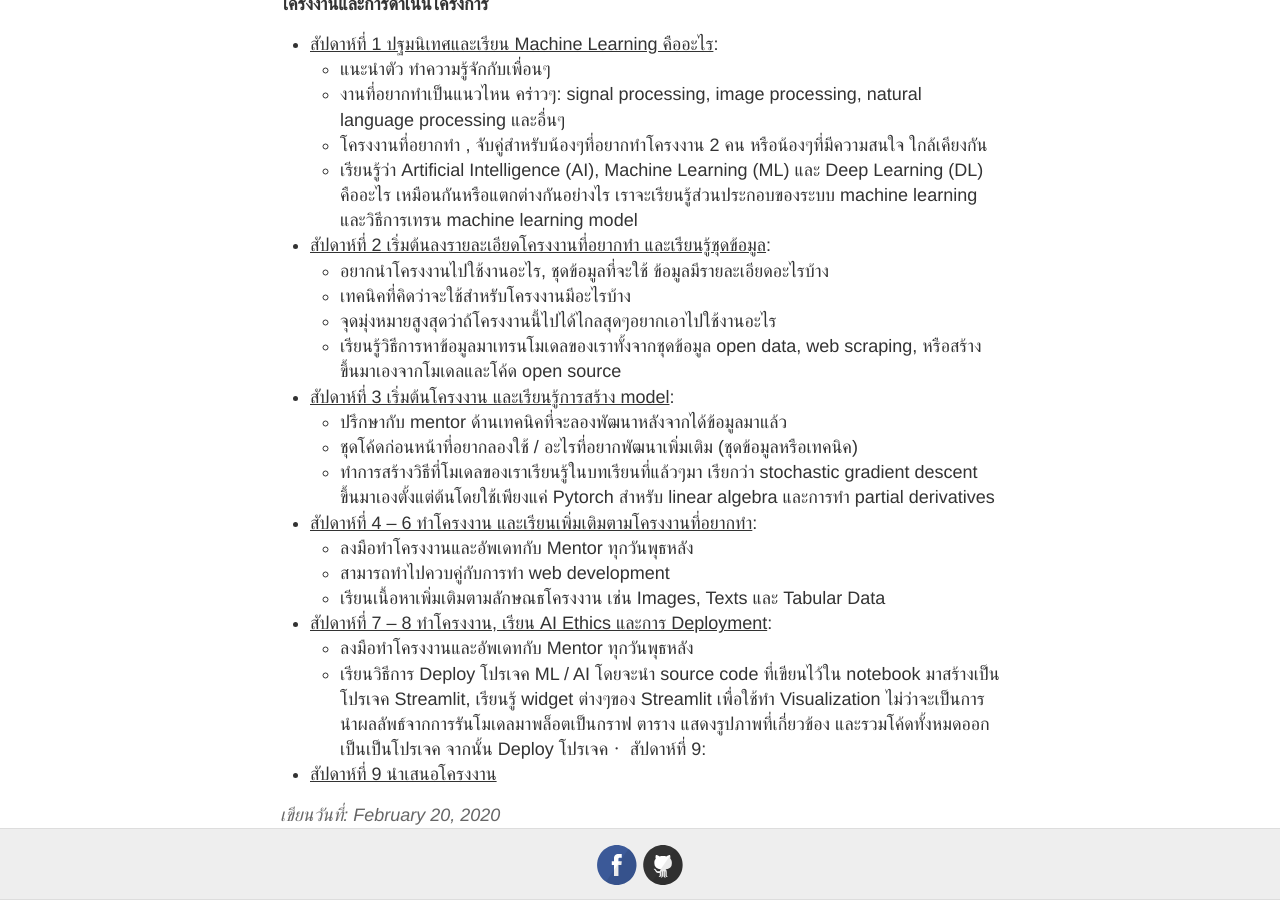
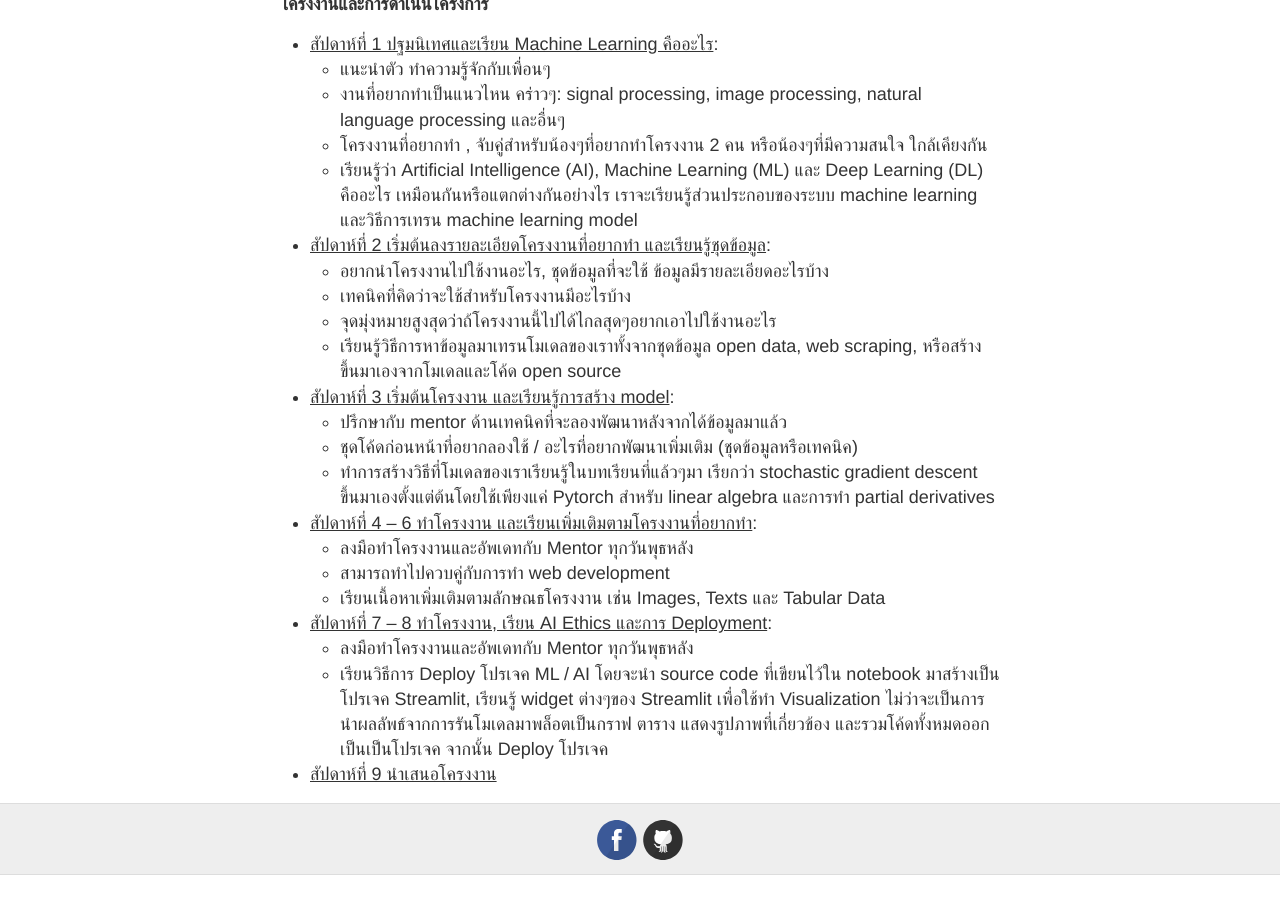
Before and after one commit to ai-builders/ai-builders.github.io, a Jekyll site: the page built from docs/_posts/2020-2-20-registration-info.md, in a window 1280 px wide and 900 px high, scrolled down 2304 px. Built offline with Jekyll 4.4.1, drawn with Linux system fonts in a browser that asks for light colours; after the commit the page ends 3179 px from its top, so only the background shows below that.

Commit message:
Edited typo in registration-info page

```diff
--- a/docs/_layouts/post.html
+++ b/docs/_layouts/post.html
@@ -9,9 +9,9 @@ layout: default
     {{ content }}
   </div>
 
-  <div class="date">
+  <!-- <div class="date">
     เขียนวันที่: {{ page.date | date: "%B %e, %Y" }}
-  </div>
+  </div> -->
 
   {% include disqus.html %}
 </article>
--- a/docs/_posts/2020-2-20-registration-info.md
+++ b/docs/_posts/2020-2-20-registration-info.md
@@ -93,5 +93,5 @@ title: รายละเอียดการลงทะเบียน
   * เรียนเนื้อหาเพิ่มเติมตามลักษณธโครงงาน เช่น Images, Texts และ Tabular Data
 * <u>สัปดาห์ที่ 7 – 8 ทำโครงงาน, เรียน AI Ethics และการ Deployment</u>:
   * ลงมือทำโครงงานและอัพเดทกับ Mentor ทุกวันพุธหลัง
-  * เรียนวิธีการ Deploy โปรเจค ML / AI โดยจะนำ source code ที่เขียนไว้ใน notebook มาสร้างเป็นโปรเจค Streamlit, เรียนรู้ widget ต่างๆของ Streamlit เพื่อใช้ทำ Visualization ไม่ว่าจะเป็นการนำผลลัพธ์จากการรันโมเดลมาพล็อตเป็นกราฟ ตาราง แสดงรูปภาพที่เกี่ยวข้อง และรวมโค้ดทั้งหมดออกเป็นเป็นโปรเจค จากนั้น Deploy โปรเจคㆍ สัปดาห์ที่ 9:
+  * เรียนวิธีการ Deploy โปรเจค ML / AI โดยจะนำ source code ที่เขียนไว้ใน notebook มาสร้างเป็นโปรเจค Streamlit, เรียนรู้ widget ต่างๆของ Streamlit เพื่อใช้ทำ Visualization ไม่ว่าจะเป็นการนำผลลัพธ์จากการรันโมเดลมาพล็อตเป็นกราฟ ตาราง แสดงรูปภาพที่เกี่ยวข้อง และรวมโค้ดทั้งหมดออกเป็นเป็นโปรเจค จากนั้น Deploy โปรเจค
 * <u>สัปดาห์ที่ 9 นำเสนอโครงงาน</u>
```
